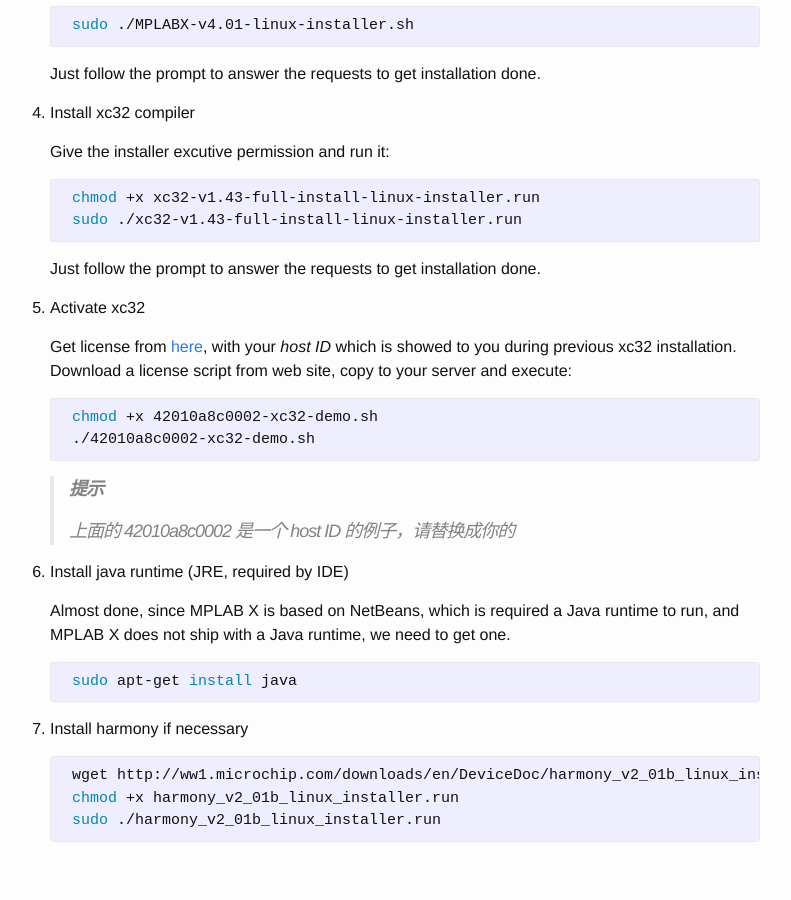
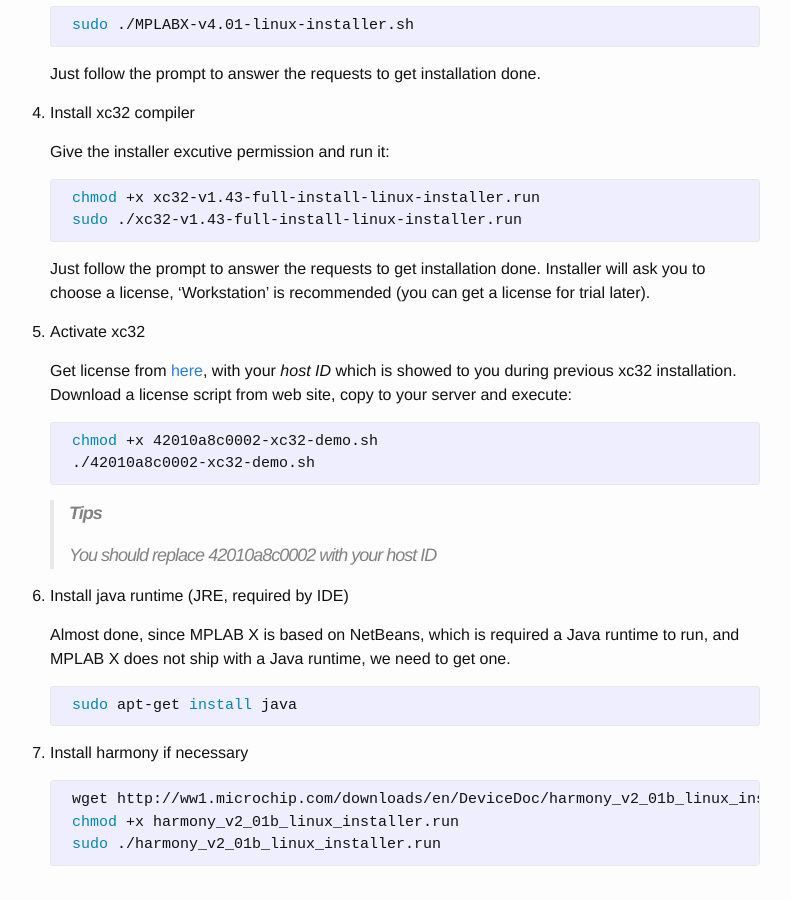
Before and after one commit to canmor-lam/canmor-lam.github.io, a Jekyll site: the page built from _posts/2017-06-29-Deploy Microchip development environments on VPS.md, in a window 1280 px wide and 900 px high, scrolled down 812 px. Shown: the whole window, without its empty margins (250-1041 px from the left). Built offline with Jekyll 4.4.1, drawn with Linux system fonts in a browser that asks for light colours.

Commit message:
Update post

````diff
--- a/_posts/2017-06-29-Deploy Microchip development environments on VPS.md
+++ b/_posts/2017-06-29-Deploy Microchip development environments on VPS.md
@@ -50,7 +50,7 @@ Linux 32bit is required, Ubuntu i386 distribution is recommended.
     sudo ./xc32-v1.43-full-install-linux-installer.run
     ```
 
-    Just follow the prompt to answer the requests to get installation done.
+    Just follow the prompt to answer the requests to get installation done. Installer will ask you to choose a license, 'Workstation' is recommended (you can get a license for trial later).
 
 4. Activate xc32
 
@@ -61,9 +61,9 @@ Linux 32bit is required, Ubuntu i386 distribution is recommended.
     ./42010a8c0002-xc32-demo.sh
     ```
 
-    >  **提示**
+    >  **Tips**
     >
-    > 上面的 *42010a8c0002* 是一个 host ID 的例子，请替换成你的
+    > You should replace *42010a8c0002* with your host ID
 
 6. Install java runtime (JRE, required by IDE)
 
````
